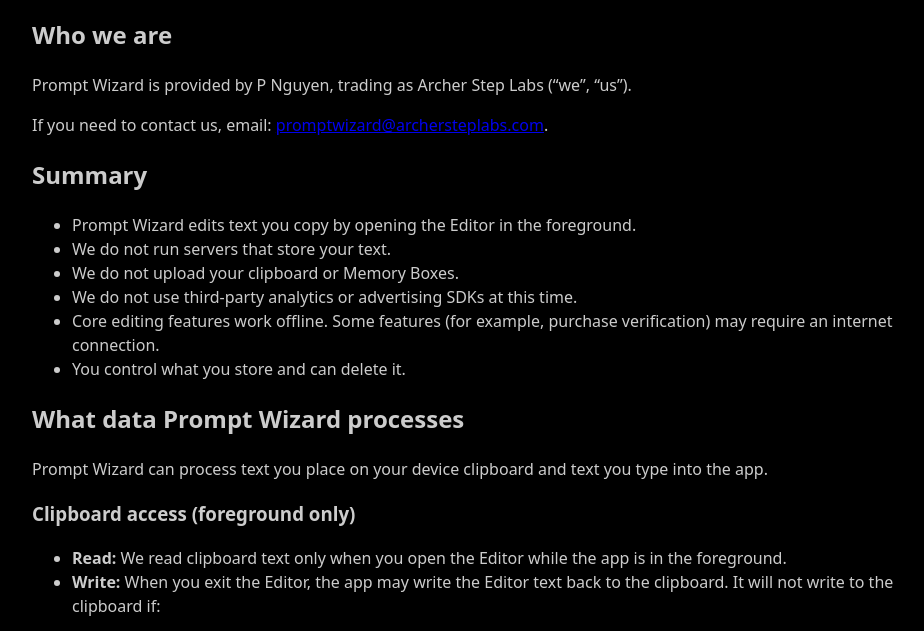
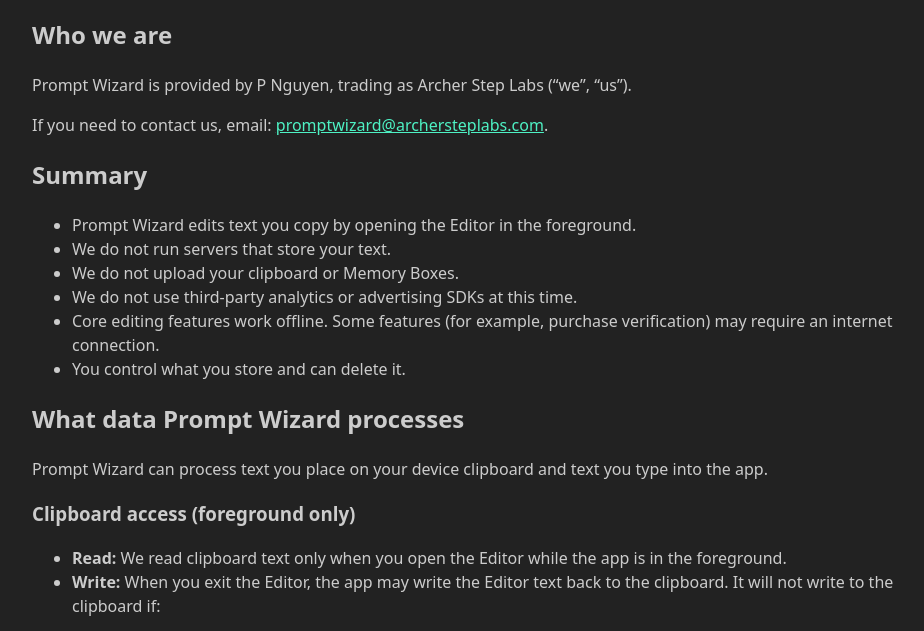
Before and after one commit to ArcherStepLabs/promptwizard.archersteplabs.com, a plain HTML site: page privacy/index.html in a window 1280 px wide. Shown: the part 136-767 px from the top of the page, without its empty margins (158-1082 px from the left). Drawn offline with Linux system fonts and the light colour scheme.

Commit message:
Change background colour and style links in privacy page
Updated body background color and added link styles.

```diff
--- a/privacy/index.html
+++ b/privacy/index.html
@@ -13,8 +13,16 @@
 
 
 
-<body style="background-color: #000000; color: #cccccc; font-family:system-ui,-apple-system,Segoe UI,Roboto,Arial,sans-serif; line-height:1.5; margin:0;">
+<body style="background-color: #222222; color: #cccccc; font-family:system-ui,-apple-system,Segoe UI,Roboto,Arial,sans-serif; line-height:1.5; margin:0;">
 	<main style="max-width:900px; margin:40px auto; padding:0 16px;">
+
+		<style>
+			a, a:link, a:visited, a:hover, a:active {
+				color: #4EF2C4 !important;  /* Link Colour */
+				text-decoration: underline;
+			}
+		</style>
+
 
 		<h1>Privacy Policy</h1>
 		<!-- PASTE YOUR PRIVACY POLICY TEXT BELOW -->
```
